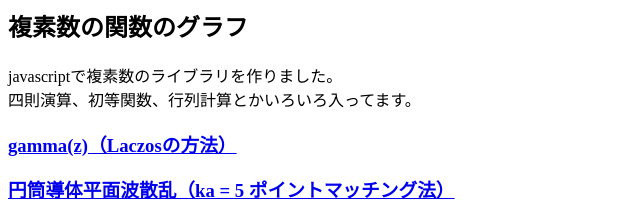
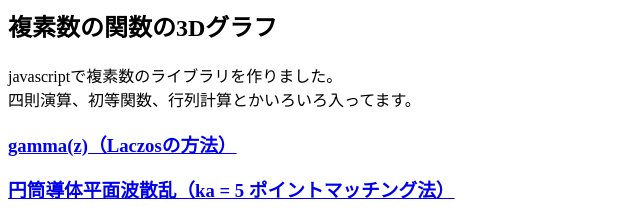
Before and after one commit to TakagiHitoshi/javascriptComplex, a plain HTML site: page index.html in a window 1280 px wide. Shown: the top 218 px of the page, 0-640 px from the left. Drawn offline with Linux system fonts and the light colour scheme.

Commit message:
Update index.html

```diff
--- a/index.html
+++ b/index.html
@@ -1,4 +1,4 @@
-<h2>複素数の関数のグラフ</h2>
+<h2>複素数の関数の3Dグラフ</h2>
 javascriptで複素数のライブラリを作りました。<br>
 四則演算、初等関数、行列計算とかいろいろ入ってます。<br>
 <h3><a href="gamma.html">gamma(z)（Laczosの方法）</a><br></h3>
```
